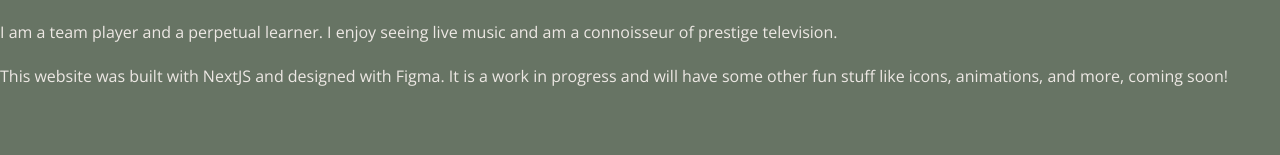
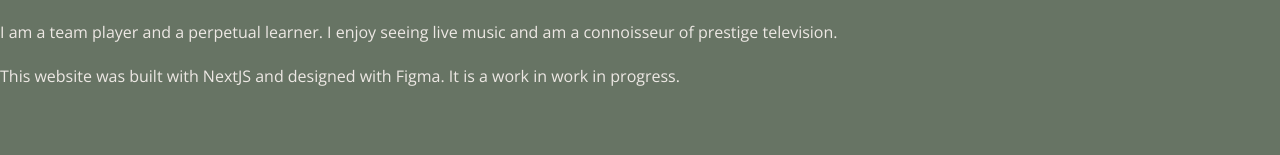
Before and after one commit to pbortnick/pamelahoneybortnick, a Next.js app: page /about in a window 1280 px wide. Shown: the part 552-707 px from the top of the page. Built offline with nearby package versions, Linux system fonts and the light colour scheme; a web font is replaced by a local one.

Commit message:
update content

```diff
--- a/views/about/index.tsx
+++ b/views/about/index.tsx
@@ -58,8 +58,7 @@ export default function AboutView() {
         <br />
         <p>
           This website was built with NextJS and designed with Figma. It is a
-          work in progress and will have some other fun stuff like icons,
-          animations, and more, coming soon!
+          work in work in progress.
         </p>
       </div>
       <div className={s.social}>
```
